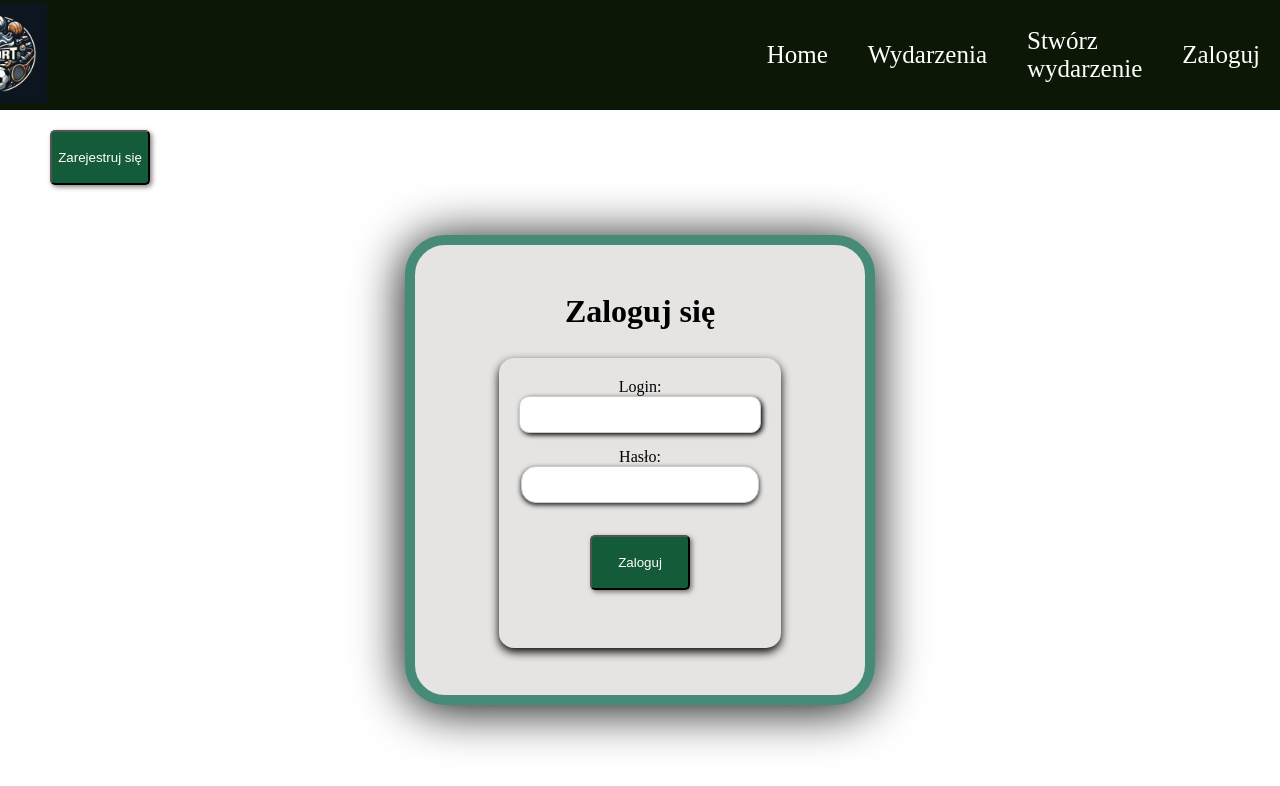
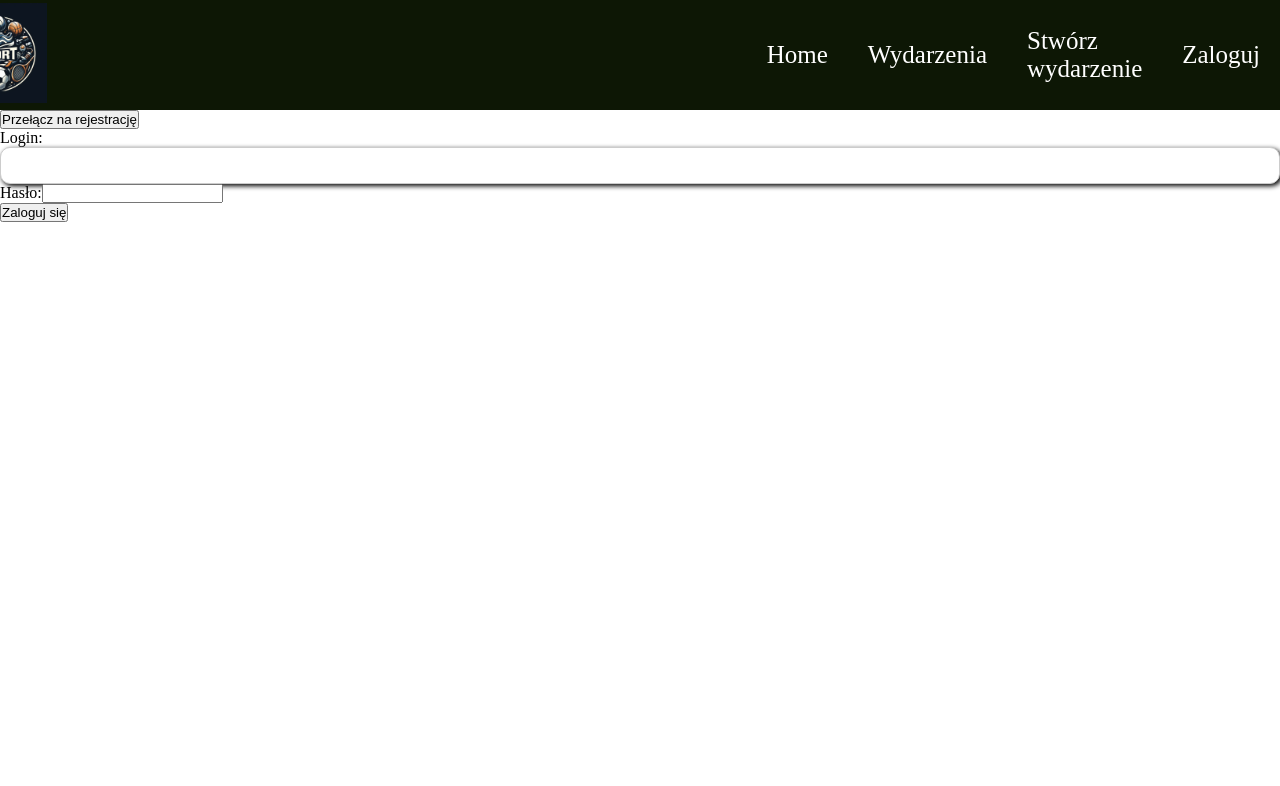
Before and after one commit to MateuszH96/HackYeah, a React (Vite) app in the folder frontend/: page /login_register in a window 1280 px wide. Shown: the top 786 px of the page. Built offline with nearby package versions, Linux system fonts and the light colour scheme.

Commit message:
conflict resolve

```diff
--- a/frontend/src/pages/API/api.jsx
+++ b/frontend/src/pages/API/api.jsx
@@ -1,6 +1,5 @@
 import { HEADER } from "./constant.jsx";
 async function myApi(_link, _method, _data = null, _header = HEADER) {
-  console.log(_data)
   try {
     if (_method === "GET") {
       const response = await fetch(_link);
--- a/frontend/src/pages/API/constant.jsx
+++ b/frontend/src/pages/API/constant.jsx
@@ -1,5 +1,10 @@
-export const HEADER = {"Content-Type": "application/json",}
-export const URL_SEVER = import.meta.env.PROD ? "https://wellnessbe.jacekku.net/" : "http://127.0.0.1:8000/"
-export const PATH_CATEGORY = "api/category/"
-export const PATH_MEETING = "api/meeting/"
-export const PATH_LOCATIONS = "api/location/"
+export const HEADER = { "Content-Type": "application/json" };
+export const URL_SERVER = import.meta.env.PROD
+  ? "https://wellnessbe.jacekku.net/"
+  : "http://127.0.0.1:8000/";
+export const PATH_CATEGORY = "api/category/";
+export const PATH_MEETING = "api/meeting/";
+export const PATH_LOCATIONS = "api/location/";
+export const PATH_USER_API = "account/";
+export const PATH_LOGIN = "login/";
+export const PATH_REGISTER = "register/";
--- a/frontend/src/pages/CreateEvent.jsx
+++ b/frontend/src/pages/CreateEvent.jsx
@@ -1,8 +1,8 @@
 import { useEffect, useState } from "react";
 import { useNavigate } from "react-router-dom";
-import myApi from "./API/api"
-import { URL_SEVER, PATH_CATEGORY, PATH_MEETING } from "./API/constant";
-import exampleImage from '../assets/tloo.jpeg';
+import myApi from "./API/api";
+import { URL_SERVER, PATH_CATEGORY, PATH_MEETING } from "./API/constant";
+import exampleImage from "../assets/tloo.jpeg";
 
 function CreateEvent() {
   const [eventData, setEventData] = useState({
@@ -11,26 +11,26 @@ function CreateEvent() {
     date: "",
     category: "1",
     location: "",
-    url_location: ""
+    url_location: "",
   });
-  const navigate = useNavigate()
-  const [category, setCategory] = useState([{id:1, name:"Opcja1"},{id:2, name:"Opcja2"},{id:3, name:"Opcja3"}]);
+  const navigate = useNavigate();
+  const [category, setCategory] = useState([]);
   useEffect(() => {
     const fetchData = async () => {
       try {
-        const url = URL_SEVER + PATH_CATEGORY;
-        const response  = await myApi(url, "GET");
-        const categories = response.map(item => ({
+        const url = URL_SERVER + PATH_CATEGORY;
+        const response = await myApi(url, "GET");
+        const categories = response.map((item) => ({
           id: item.id,
-          name: item.name
+          name: item.name,
         }));
         setCategory(categories);
-      }catch(err){
-        console.error("Error during fetch data", err)
+      } catch (err) {
+        console.error("Error during fetch data", err);
       }
-    }
-    fetchData()
-  },[])
+    };
+    fetchData();
+  }, []);
   const handleChange = (e) => {
     setEventData({
       ...eventData,
@@ -42,8 +42,8 @@ function CreateEvent() {
     e.preventDefault();
     const location = {
       name: eventData.location,
-      google_url: eventData.url_location
-    }
+      google_url: eventData.url_location,
+    };
     const date = new Date(eventData.date);
     const formattedDate = date.toISOString();
     const data = {
@@ -51,26 +51,26 @@ function CreateEvent() {
       description: eventData.description,
       date: formattedDate,
       location: location,
-      categories: [parseInt(eventData.category)]
+      categories: [parseInt(eventData.category)],
     };
-    try{
-      const url = URL_SEVER + PATH_MEETING;
+    try {
+      const url = URL_SERVER + PATH_MEETING;
       const response = await myApi(url, "POST", data);
-      if (response.status === 201){
-        navigate("/events")
+      if (response.status === 201) {
+        navigate("/events");
       }
-    }catch(error){
-      console.error("Error during create event:",error)
+    } catch (error) {
+      console.error("Error during create event:", error);
     }
-
   };
 
   return (
     <div className="page">
       <div className="content-container">
-      <form className = "form-container" action="POST">
+        <form className="form-container" action="POST">
           <h1>Utwórz wydarzenie!</h1>
           <label className="form-label">Tytuł</label>
+
           <input
             className="form-input"
             type="text"
@@ -125,7 +125,9 @@ function CreateEvent() {
             value={eventData.url_location}
             onChange={handleChange}
           />
-        <button className="button" onClick={handleOnClick}>Utwórz</button>
+          <button className="button" onClick={handleOnClick}>
+            Utwórz
+          </button>
         </form>
         <div className="image-container">
           <img src={exampleImage} alt="Event" /> {/* Użyj obrazka */}
--- a/frontend/src/pages/LoginRegister.jsx
+++ b/frontend/src/pages/LoginRegister.jsx
@@ -1,65 +1,135 @@
 import { useState } from "react";
+import { PATH_LOGIN, PATH_REGISTER, PATH_USER_API, URL_SERVER } from "./API/constant";
+import { useNavigate } from "react-router-dom";
+import myApi from "./API/api";
 
 function LoginRegister() {
-    const [loginForm, setLoginForm] = useState(true);
+  const [usernameForm, setLoginForm] = useState(true);
+  const [username, setLogin] = useState("");
+  const [email, setEmail] = useState("");
+  const [password, setPassword] = useState("");
+  const [confirmPassword, setConfirmPassword] = useState("");
+
+  const navigate = useNavigate();
 
   const generateInputs = () => {
     return (
       <div>
-                {loginForm ? (
-                    <div className="login-container">
-                    <h1>Zaloguj się</h1>
-                    <br/>
-                    <div className="zaloguj">
+        {usernameForm ? (
+          <>
             <div>
-                            <label className="Login">Login:</label>
-                            <input type="text"  className="input-field"/>
+              <label>Login:</label>
+              <input
+                type="text"
+                value={username}
+                onChange={(e) => setLogin(e.target.value)}
+                required
+              />
             </div>
             <div>
-                            <label className="Haslo">Hasło:</label>
-                            <input type="password" className="input-field"/>
+              <label>Hasło:</label>
+              <input
+                type="password"
+                value={password}
+                onChange={(e) => setPassword(e.target.value)}
+                required
+              />
             </div>
-                    </div>
-                    </div>
+          </>
         ) : (
-                    <div className="zarejestruj-container">
-                        <h1>Zarejestruj sie</h1>
-                        <br/>
-                    <div className="zarejestruj">
+          <>
             <div>
-                            <label className="Login">Login:</label>
-                            <input type="text" className="input-field" />
+              <label>Login:</label>
+              <input
+                type="text"
+                value={username}
+                onChange={(e) => setLogin(e.target.value)}
+                required
+              />
             </div>
             <div>
-                            <label className="Email">Email:</label>
-                            <input type="email" className="input-field"/>
+              <label>Email:</label>
+              <input
+                type="email"
+                value={email}
+                onChange={(e) => setEmail(e.target.value)}
+                required
+              />
             </div>
             <div>
-                            <label className="Haslo">Hasło:</label>
-                            <input type="password" className="input-field" />
+              <label>Hasło:</label>
+              <input
+                type="password"
+                value={password}
+                onChange={(e) => setPassword(e.target.value)}
+                required
+              />
             </div>
             <div>
-                            <label className="Haslo">Powtórz hasło:</label>
-                            <input type="password" className="input-field" />
+              <label>Powtórz hasło:</label>
+              <input
+                type="password"
+                value={confirmPassword}
+                onChange={(e) => setConfirmPassword(e.target.value)}
+                required
+              />
             </div>
-                    </div>
-                    </div>
+          </>
         )}
       </div>
     );
   };
 
+  const handleSubmit = async (e) => {
+    e.preventDefault(); // Zatrzymaj domyślne zachowanie formularza
+    if (usernameForm) {
+      const data = {
+        email: username,
+        password: password,
+      };
+      try {
+        const url = URL_SERVER + PATH_USER_API + PATH_LOGIN;
+        const response = await myApi(url, "POST", data);
+        if (response.status === 200) {
+          console.log(response)
+          navigate("/");
+        }
+      } catch (error) {
+        console.error("Error during create event:", error);
+      }
+    } else {
+      const data = {
+        username: username,
+        email: email,
+        password1: password,
+        password2: confirmPassword,
+      };
+      try {
+        const url = URL_SERVER + PATH_USER_API + PATH_REGISTER;
+        const response = await myApi(url, "POST", data);
+        if (response.status === 201) {
+          console.log(response)
+          localStorage.setItem("accessToken",response.data.tokens.access);
+          localStorage.setItem("refreshToken",response.data.tokens.refresh);
+          navigate("/");
+        }
+      } catch (error) {
+        console.error("Error during create event:", error);
+      }
+    }
+  };
+
   return (
     <div>
-            <button className="przelacz"onClick={() => setLoginForm(!loginForm)}>
-                {loginForm ? "Zarejestruj się" : "Zaloguj się"}
+      <button onClick={() => setLoginForm(!usernameForm)}>
+        {usernameForm ? "Przełącz na rejestrację" : "Przełącz na logowanie"}
       </button>
+      <form onSubmit={handleSubmit}>
         {generateInputs()}
-            <div className="but-container">
-            <button className="login-button">
-                {loginForm ? "Zaloguj" : "Zarejestruj"}
+        <button type="submit">
+          {usernameForm ? "Zaloguj się" : "Zarejestruj się"}
         </button>
-            </div>
+      </form>
     </div>
   );
 }
```
Also changed, not shown: 2 other files (tests, documents, lock files or other folders). Lines whose indentation alone changed are shown as unchanged.
